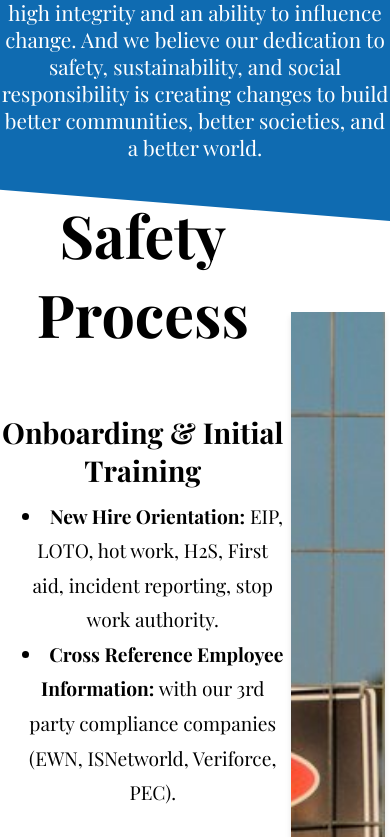
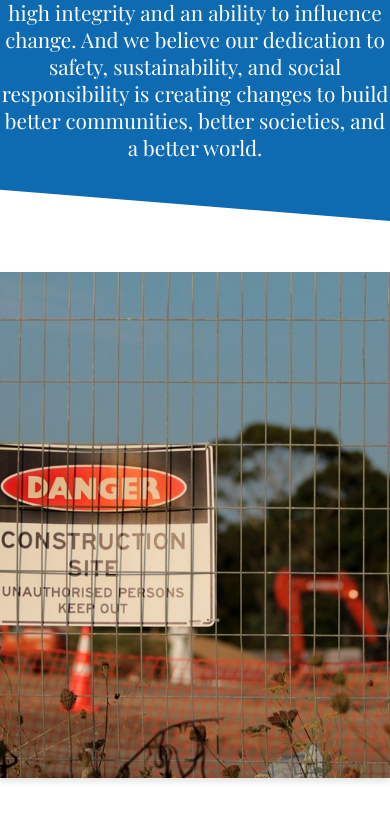
Before and after one commit to Cruz3196/eagleindustrial, a React (Create React App) app: page /Safety in a window 390 px wide. Shown: the part 1467-2304 px from the top of the page. Built offline with nearby package versions, Linux system fonts and the light colour scheme; a web font is replaced by a local one.

Commit message:
ResponsiveUpdate

```diff
--- a/src/components/Content/ContentThree/ContentThree.css
+++ b/src/components/Content/ContentThree/ContentThree.css
@@ -64,3 +64,143 @@
     border-radius: 0.5;
     box-shadow: 0 4px 6px rgba(0, 0, 0, 0.1);
 }
+
+/* Responsive Content Three  */
+
+@media (max-width: 768px) {
+    .Safety-Section {
+        flex-direction: column;
+        justify-content: flex-start;
+        height: auto;
+    }
+
+    /* Ensure the image comes first (on top) */
+    .Safety-Content {
+        display: flex;
+        flex-direction: column;
+        align-items: center;
+        margin-top: -50px;
+        order: 2;
+    }
+
+    /* Image styling */
+    .Safety-Img {
+        display: flex;
+        justify-content: center;
+        margin-top: 90px;
+        order: 1;
+    }
+
+    .Safety-Img img {
+        margin-top: 0;
+        height: 60vh;
+        max-width: 100%;
+    }
+    .Safety-Header h1{
+        font-size: 6.0rem;
+        font-weight: bold;
+        margin-bottom: 20px;
+    }
+
+    /* Text below the image */
+    .Safety-text {
+        text-align: center;
+        font-size: 1.1rem;
+    }
+
+    .Safety-text h2 {
+        font-size: 1.5rem;
+        font-weight: bold;
+        margin-bottom: 2rem;
+        line-height: 1.2;
+        text-align: center;
+    }
+
+    .Safety-text ul {
+        display: flex;
+        flex-direction: column;
+        align-items: center;
+        text-align: center;
+        margin-bottom: 1rem;
+        font-size: 1.1rem;
+        color: #374151;
+        list-style-type: disc;
+        padding-left: 20px;
+    }
+
+    .Safety-text ul li {
+        font-size: 1rem;
+        line-height: 1.5;
+        margin-bottom: 25px;
+    }
+}
+
+
+
+@media (max-width: 600px){
+    .Safety-Section {
+        flex-direction: column;
+        justify-content: flex-start;
+        height: auto;
+    }
+
+    /* Ensure the image comes first (on top) */
+    .Safety-Content {
+        display: flex;
+        flex-direction: column;
+        align-items: center;
+        margin-top: -50px;
+        order: 2;
+    }
+
+    /* Image styling */
+    .Safety-Img {
+        display: flex;
+        justify-content: center;
+        margin-top: 90px;
+        order: 1;
+    }
+
+    .Safety-Img img {
+        margin-top: 0;
+        height: 60vh;
+        max-width: 100%;
+    }
+    .Safety-Header h1{
+        font-size: 6.0rem;
+        font-weight: bold;
+        margin-bottom: 20px;
+    }
+
+    /* Text below the image */
+    .Safety-text {
+        text-align: center;
+        font-size: 1.1rem;
+    }
+
+    .Safety-text h2 {
+        font-size: 1.5rem;
+        font-weight: bold;
+        margin-bottom: 2rem;
+        line-height: 1.2;
+        text-align: center;
+    }
+
+    .Safety-text ul {
+        display: flex;
+        flex-direction: column;
+        align-items: center;
+        text-align: center;
+        margin-bottom: 1rem;
+        font-size: 1.1rem;
+        color: #374151;
+        list-style-type: disc;
+        padding-left: 20px;
+    }
+
+    .Safety-text ul li {
+        font-size: 1rem;
+        line-height: 1.5;
+        margin-bottom: 25px;
+    }
+}
```
